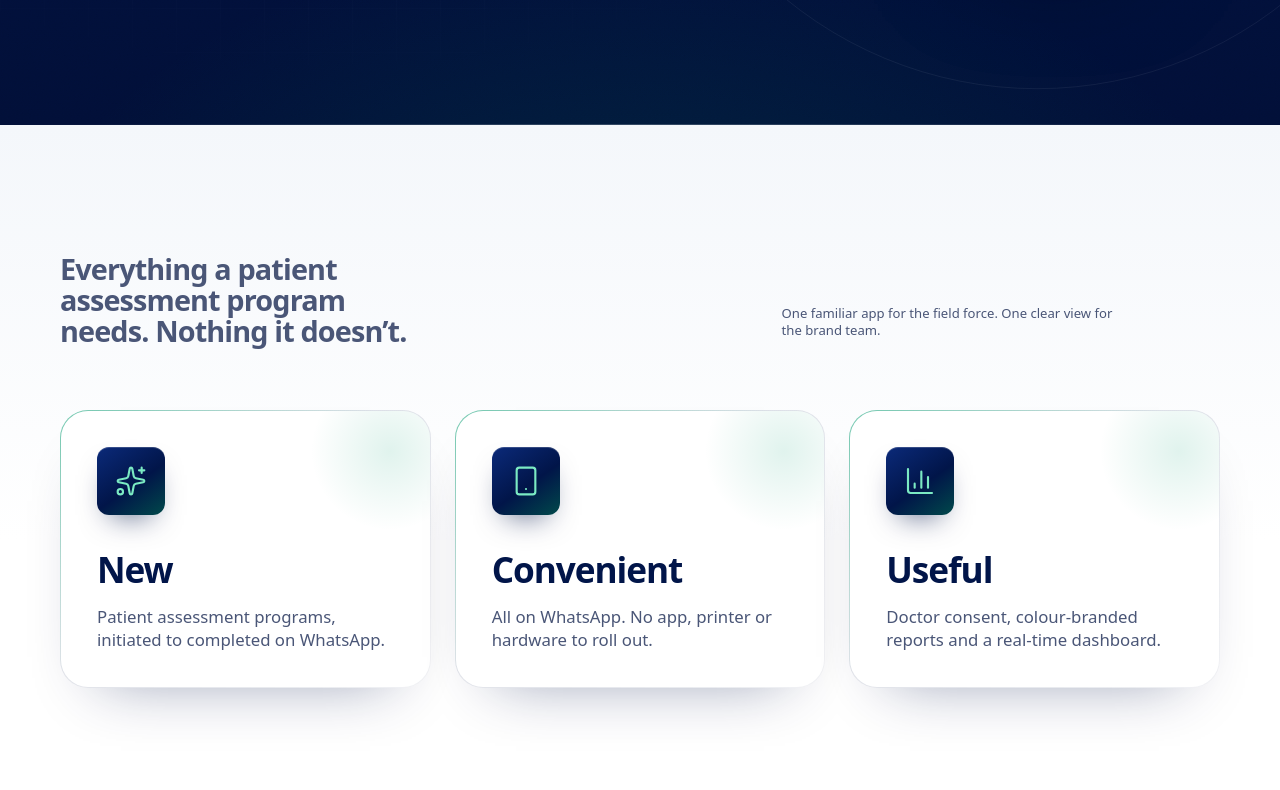
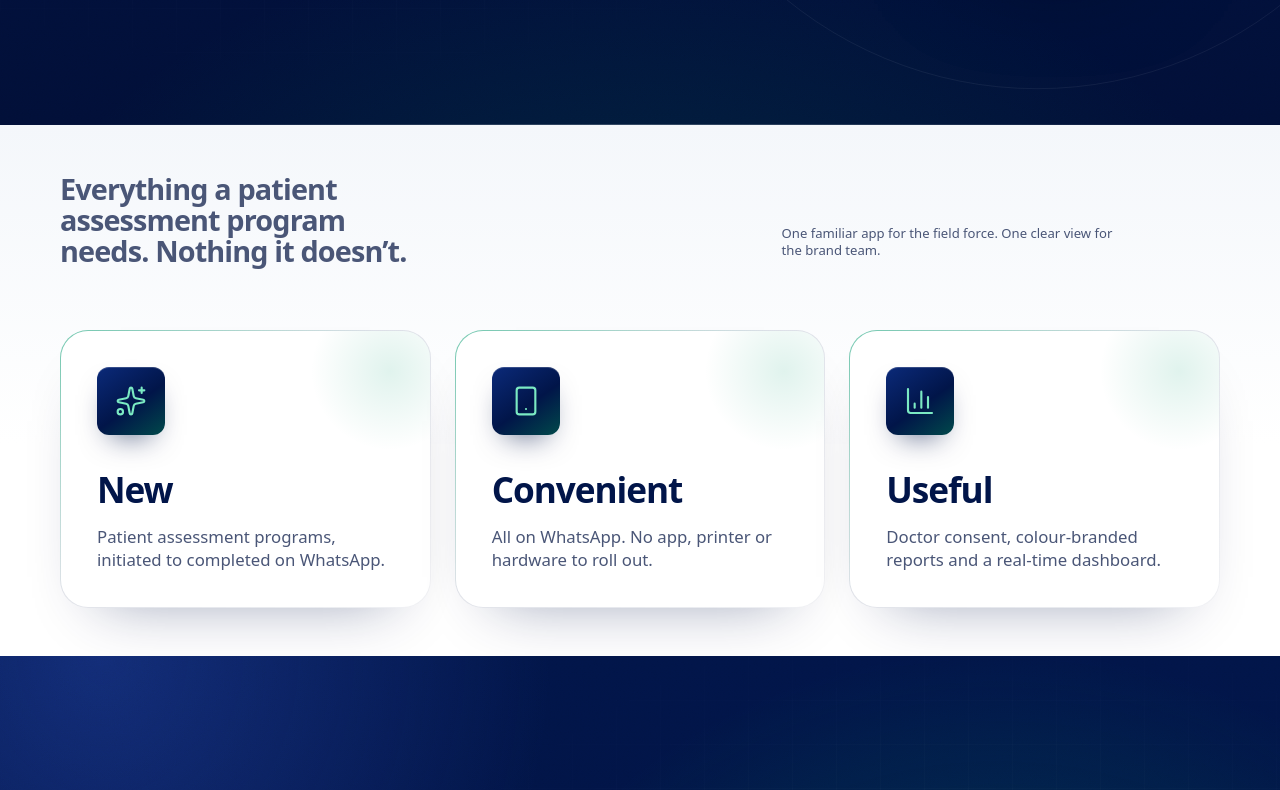
Before and after one commit to Rohan9833/WazzupPAP_display, a React (Vite) app in the folder frontend/: page / in a window 1280 px wide. Shown: the part 740-1530 px from the top of the page. Built offline with nearby package versions, Linux system fonts and the light colour scheme; no server answers.

Commit message:
Reduce Why section vertical padding substantially on mobile and desktop

```diff
--- a/frontend/src/components/sections/Why.jsx
+++ b/frontend/src/components/sections/Why.jsx
@@ -8,7 +8,7 @@ const pillars = [
 
 export default function Why() {
   return (
-    <section id="why" className="relative bg-white pt-2 pb-12 sm:py-32" aria-labelledby="why-title">
+    <section id="why" className="relative bg-white pt-1 pb-3 sm:py-12" aria-labelledby="why-title">
       <div aria-hidden className="absolute inset-x-0 top-0 h-[60%] bg-gradient-to-b from-paper to-white" />
       <div className="container-x relative">
         <div className="grid gap-3 lg:grid-cols-[1.2fr_0.8fr] lg:items-end lg:gap-16">
```
